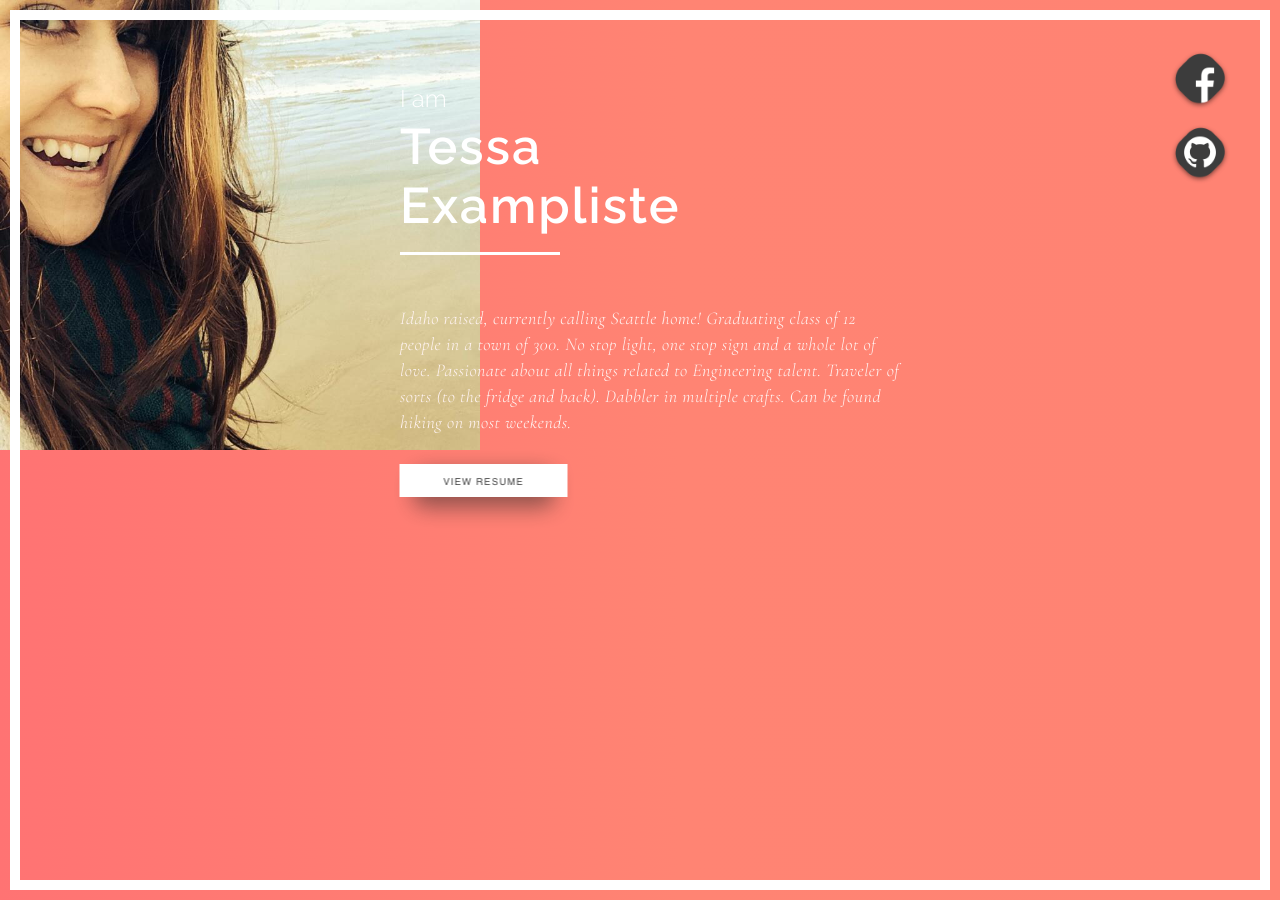
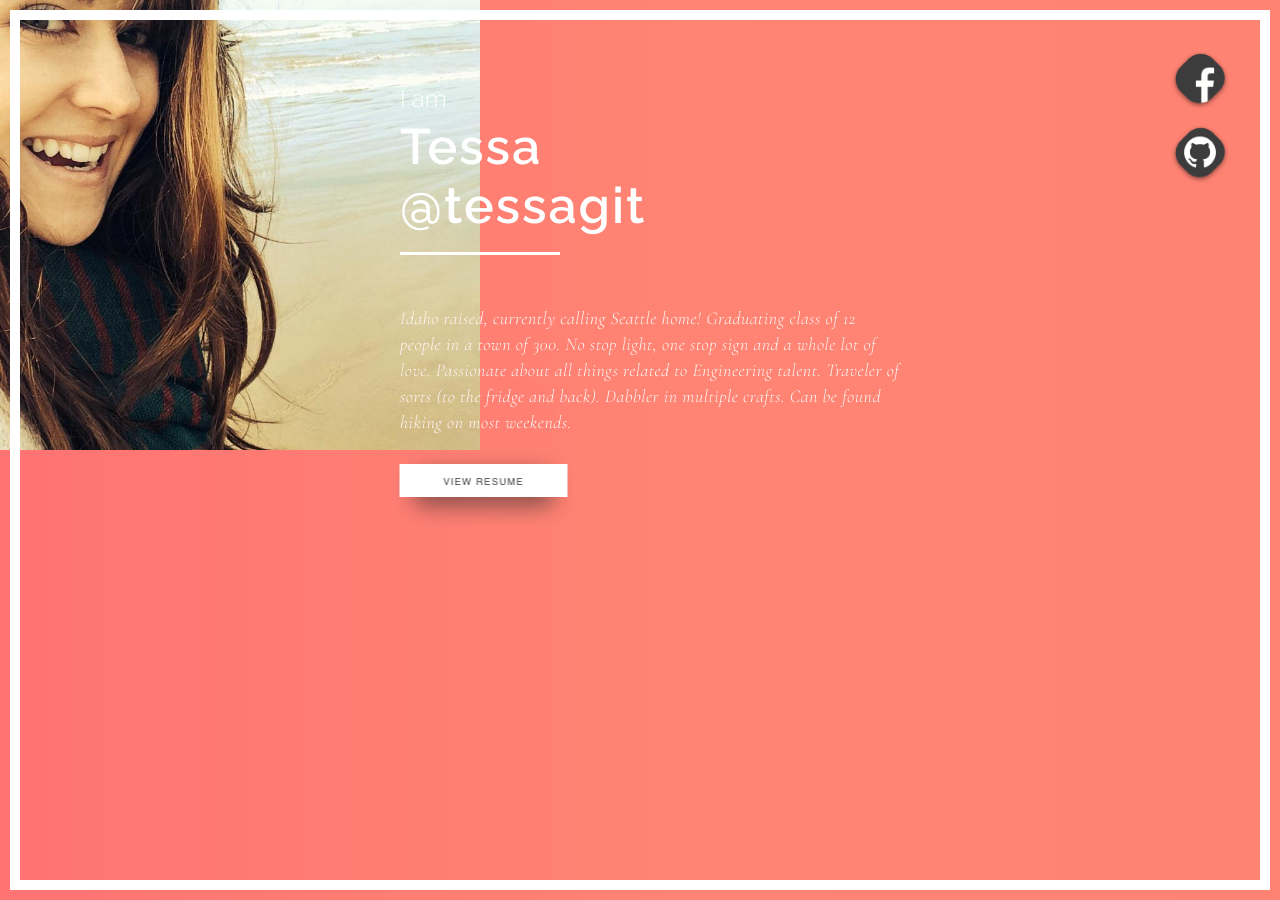
Before and after one commit to Anant08/tessagit.github.io, a Jekyll site: the page index.html, which Jekyll copies as it is, in a window 1280 px wide. Built offline with Jekyll 4.4.1, drawn with Linux system fonts in a browser that asks for light colours.

Commit message:
Add additional username

```diff
--- a/index.html
+++ b/index.html
@@ -284,7 +284,7 @@ ul {
 <div id="frameBorder"></div>
 <section id="information">
   <h3>I am</h3>
-  <h1>Tessa </br>Exampliste</h1>
+  <h1>Tessa </br>@tessagit</h1>
   <hr>
   <h2> Idaho raised, currently calling Seattle home! Graduating class of 12 people in a town of 300. No stop light, one stop sign and a whole lot of love. Passionate about all things related to Engineering talent. Traveler of sorts (to the fridge and back). Dabbler in multiple crafts. Can be found hiking on most weekends. </h2>
           <a href="resume.pdf" id="resumeButton">
```
